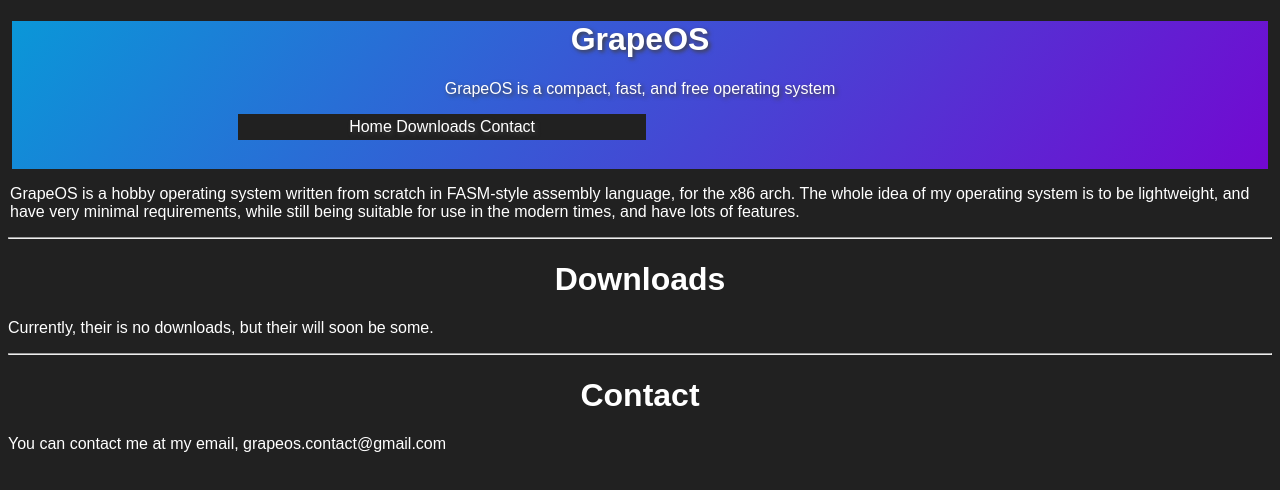
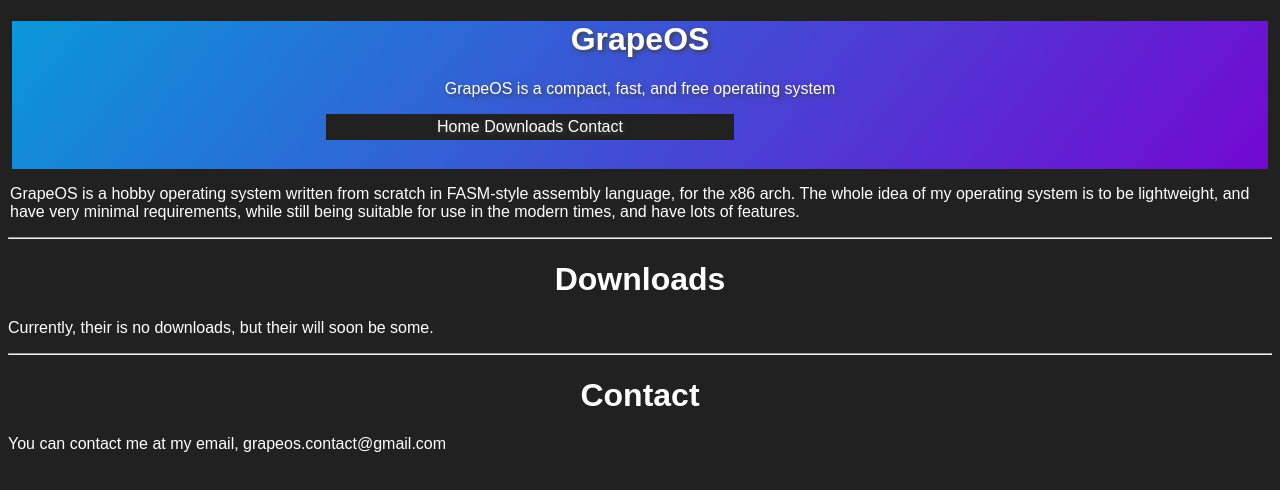
Before and after one commit to grape-os/grape-os.github.io, a plain HTML site: page index.html in a window 1280 px wide. Drawn offline with Linux system fonts and the light colour scheme.

Commit message:
Update index.html

```diff
--- a/index.html
+++ b/index.html
@@ -20,7 +20,7 @@
 				padding: 4px;
 				background-color: #212121;
 				width: 400px;
-				margin-left: 18%;
+				margin-left: 25%;
 			}
 			a:link {
 				color: white;
```
